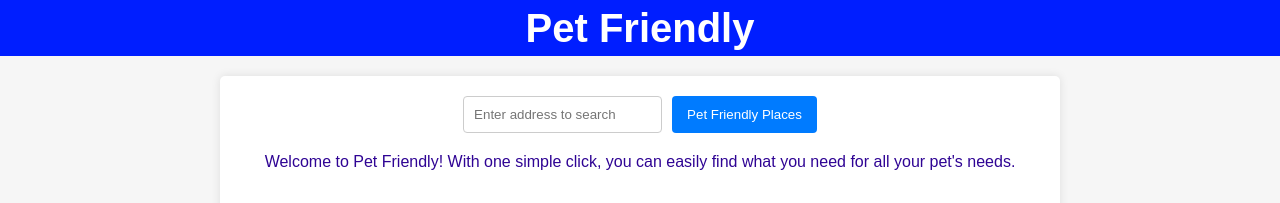
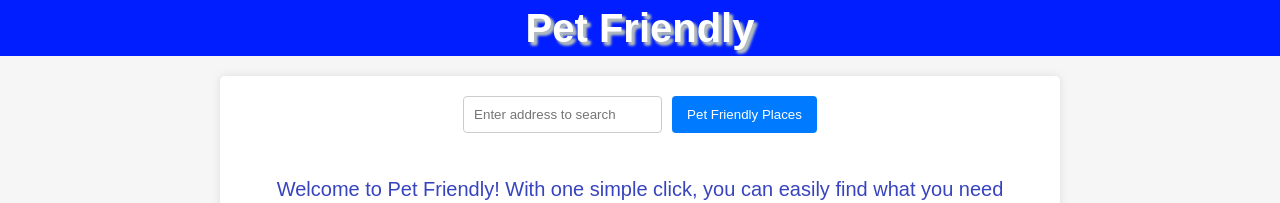
Before and after one commit to alamm01/team1, a plain HTML site: page index2.html in a window 1280 px wide. Shown: the top 203 px of the page. Drawn offline with nearby package versions, Linux system fonts and the light colour scheme.

Commit message:
h1 shadow and span padding

```diff
--- a/style2.css
+++ b/style2.css
@@ -17,6 +17,7 @@ h1 {
     color: white;  /* Text color of the header title */
     font-size: 2.5em;
     margin: 0;
+    text-shadow: 3px 3px 3px rgb(177, 187, 190), 3px 3px 3px rgb(177, 187, 177);
 }
 
 
@@ -75,7 +76,11 @@ button:hover {
 
 .status {
     text-align: center;
-    color: #2f0494;
+    color: #3744bd;
+    font-size: 20px;
+    padding-top: 25px;
+    padding-left: 25px;
+    padding-right: 25px;
 }
 
 .recent-addresses {
```
